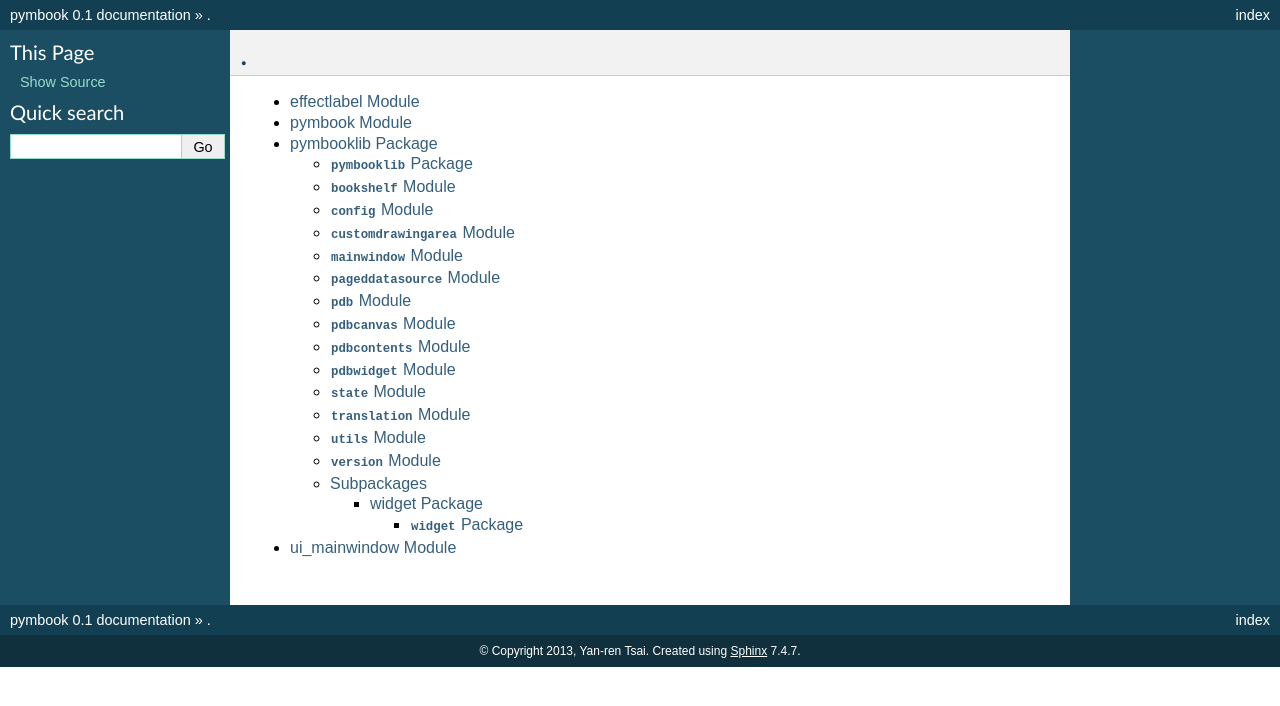
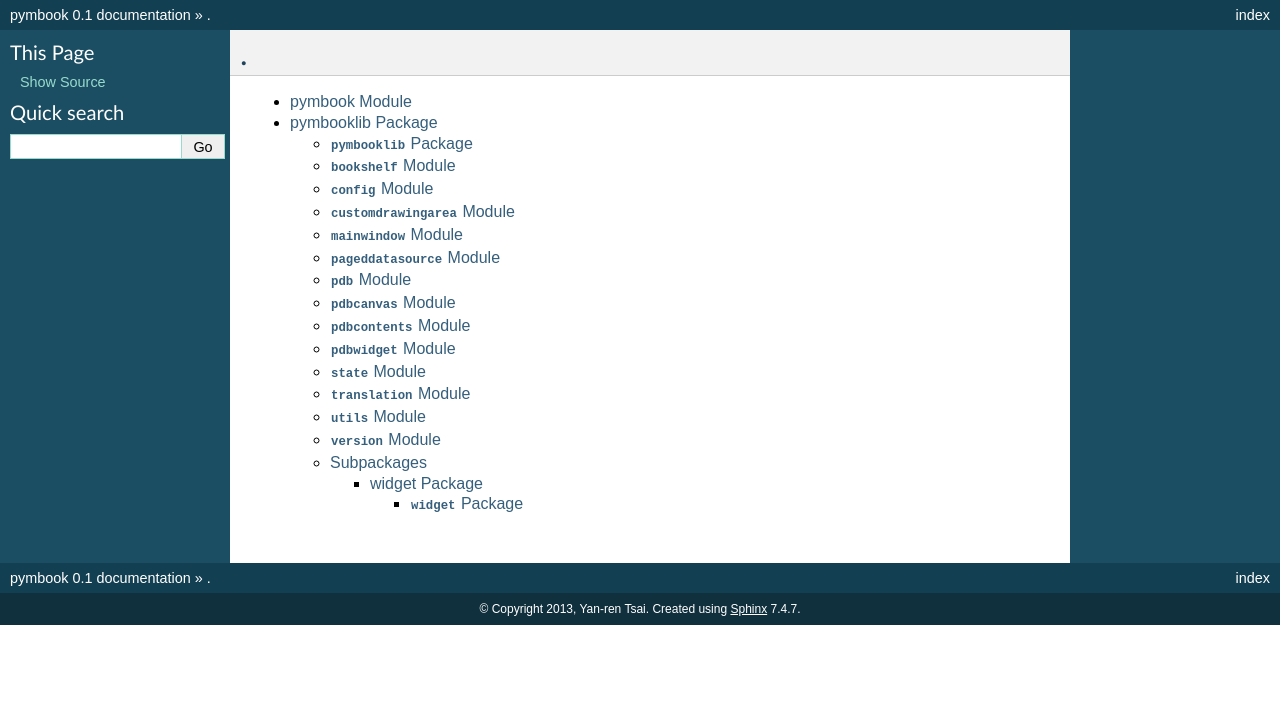
Before and after one commit to elleryq/pymbook, a Sphinx documentation site: the page built from doc/modules.rst, in a window 1280 px wide. Shown: the top 706 px of the page. Built offline with Sphinx 7.4.7, drawn with Linux system fonts in a browser that asks for light colours.

Commit message:
Remove effectlabel and ui_mainwindow.

```diff
--- a/doc/modules.rst
+++ b/doc/modules.rst
@@ -4,7 +4,5 @@
 .. toctree::
    :maxdepth: 4
 
-   effectlabel
    pymbook
    pymbooklib
-   ui_mainwindow
```
